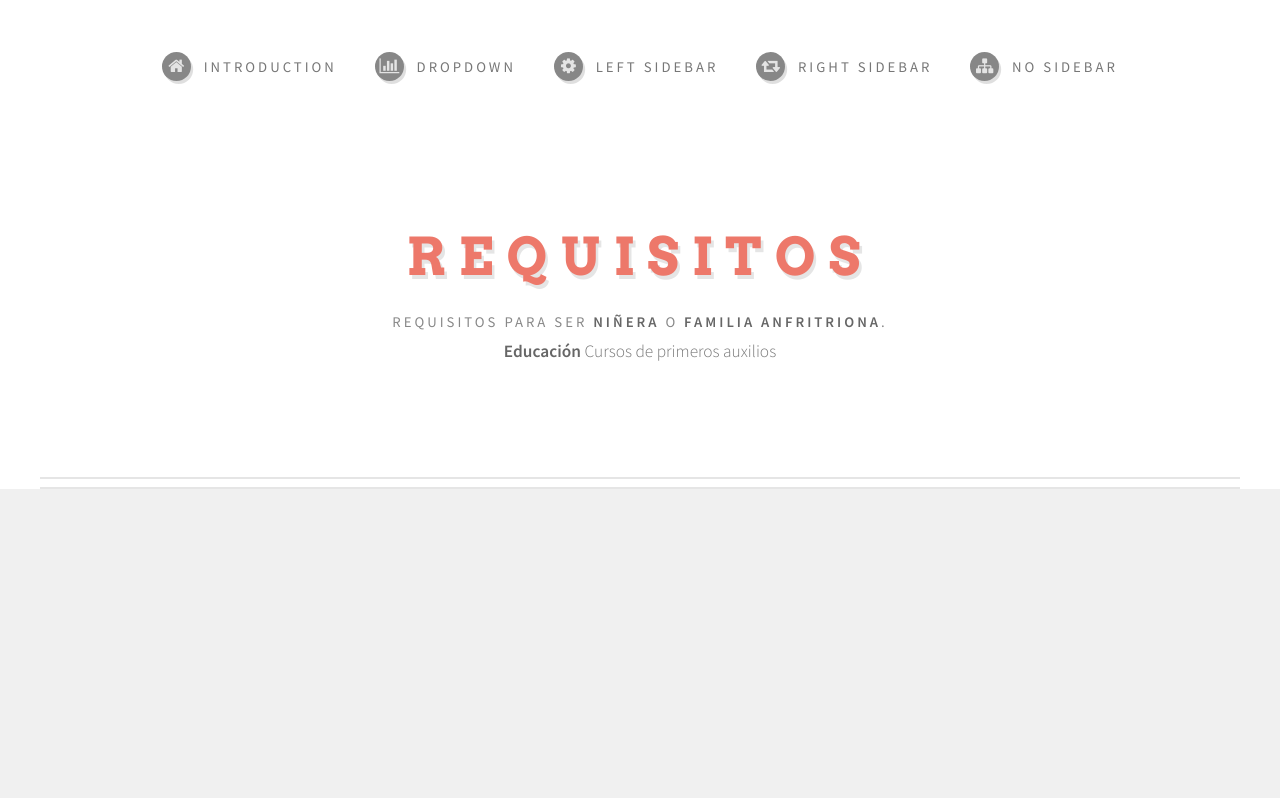
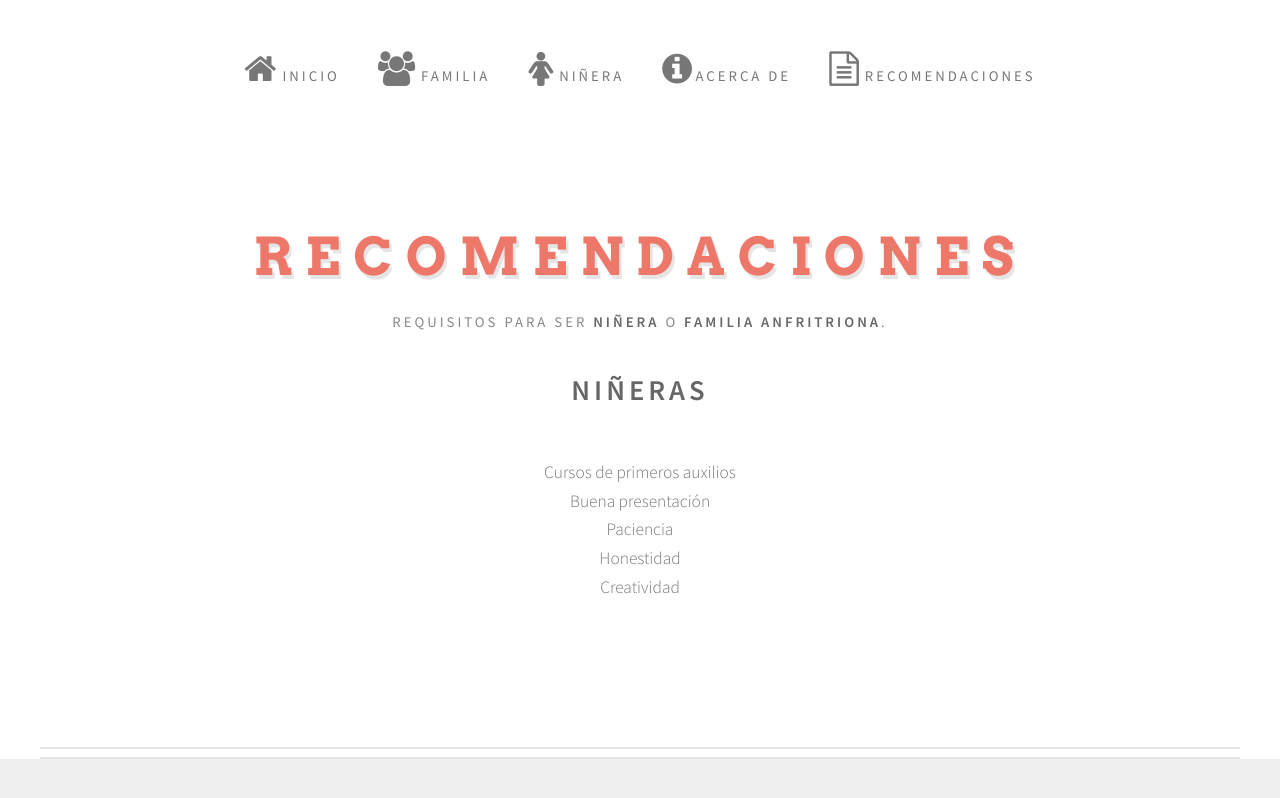
Before and after one commit to fernandoulp/EstadiaQueretaro, a plain HTML site: page requisitos.html in a window 1280 px wide. Drawn offline with nearby package versions, Linux system fonts and the light colour scheme.

Commit message:
Requisitos
Cambios chiquitos de requisitos a recomendaciones

```diff
--- a/requisitos.html
+++ b/requisitos.html
@@ -27,40 +27,54 @@
 					<div id="header" class="container">
 
 						<!-- Logo -->
-							<h1 id="logo"><a href="index.html">Requisitos</a></h1>
+							<h1 id="logo"><a href="index.html">Recomendaciones</a></h1>
 							<p>Requisitos para ser <strong>niñera</strong> o <strong>familia anfritriona</strong>.</p>
 
 						<!-- Nav -->
 							<nav id="nav">
 								<ul>
-									<li><a class="icon fa-home" href="index.html"><span>Introduction</span></a></li>
+									<li><a href="index.html"><i class="fa fa-home fa-2x"></i><span> INICIO</span></a></li>
 									<li>
-										<a href="#" class="icon fa-bar-chart-o"><span>Dropdown</span></a>
+										<a href="#"><i class="fa fa-users fa-2x"></i><span> FAMILIA</span></a>
 										<ul>
-											<li><a href="#">Lorem ipsum dolor</a></li>
-											<li><a href="#">Magna phasellus</a></li>
-											<li><a href="#">Etiam dolore nisl</a></li>
-											<li>
-												<a href="#">Phasellus consequat</a>
-												<ul>
-													<li><a href="#">Magna phasellus</a></li>
-													<li><a href="#">Etiam dolore nisl</a></li>
-													<li><a href="#">Phasellus consequat</a></li>
-												</ul>
-											</li>
-											<li><a href="#">Veroeros feugiat</a></li>
+											<li><a href="#">Inicia sesión</a></li>
+											<li><a href="#">Registrate</a></li>
 										</ul>
 									</li>
-									<li><a class="icon fa-cog" href="left-sidebar.html"><span>Left Sidebar</span></a></li>
-									<li><a class="icon fa-retweet" href="right-sidebar.html"><span>Right Sidebar</span></a></li>
-									<li><a class="icon fa-sitemap" href="no-sidebar.html"><span>No Sidebar</span></a></li>
+									<li><a href="left-sidebar.html"><i class="fa fa-female fa-2x"></i><span> NIÑERA</span></a>
+									<ul>
+											<li><a href="#">Inicia sesión</a></li>
+											<li><a href="#">Registrate</a></li>
+										</ul>
+									</li>
+									<li><a href="right-sidebar.html"><i class="fa fa-info-circle fa-2x"></i> </i><span> ACERCA DE</span></a></li>
+									<li><a href="requisitos.html"><i class="fa fa-file-text-o fa-2x"></i><span>  RECOMENDACIONES</span></a></li>
 								</ul>
 							</nav>
 
+<div>
 
-<Strong>Educación</strong>
-	Cursos de primeros auxilios
+<br>
+<h2><b>Niñeras</b></h2>
+
+
+
+<ul>
+<li>Cursos de primeros auxilios</li>
+<li>Buena presentación</li>
+<li>Paciencia</li>
+<li>Honestidad</li>
+<li>Creatividad</li>
+
+</ul>
+
+
+
+</div>
+
+
 					</div>
+
 				</div>
 
 
```
Also changed, not shown: index.html (+1 -1 lines).
